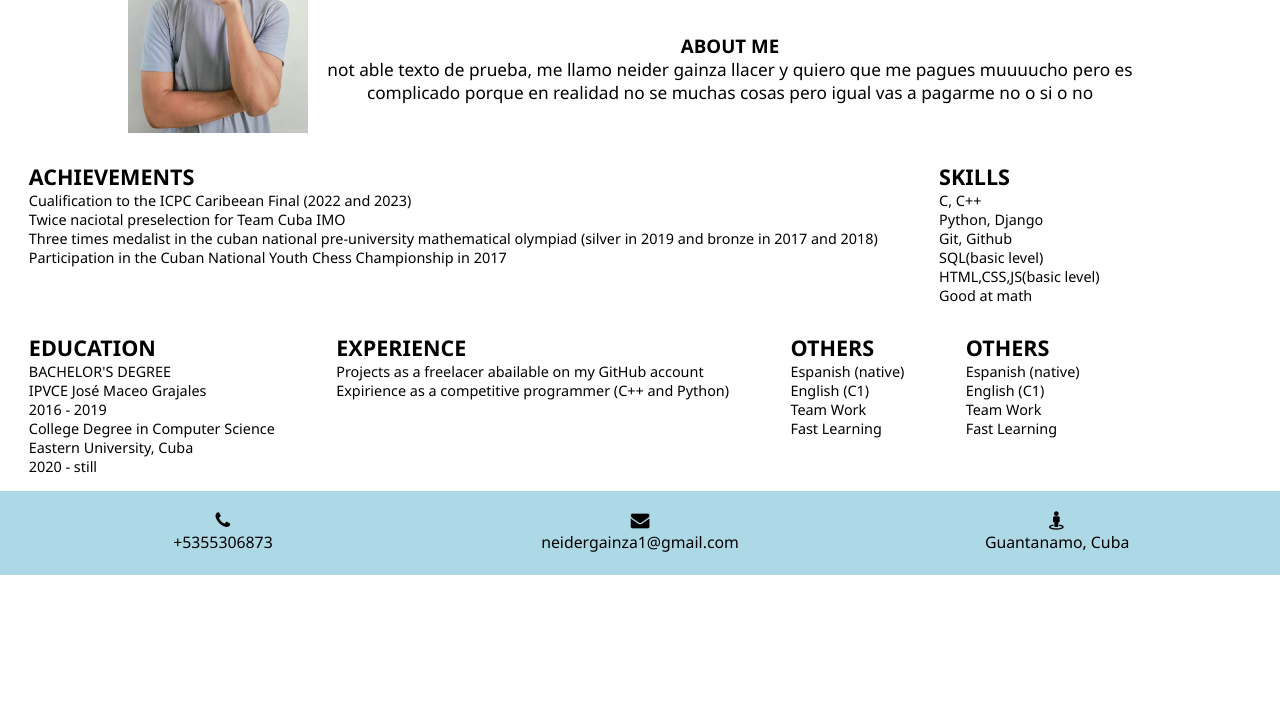
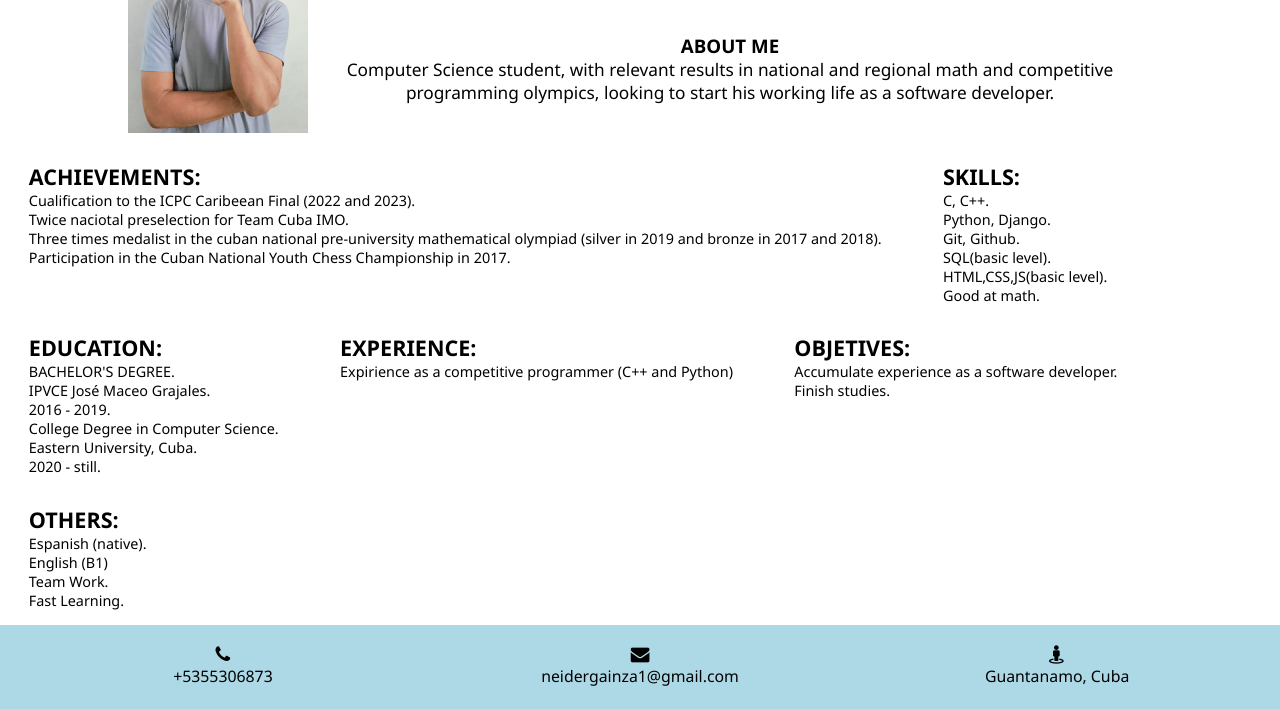
Before and after one commit to neiderGainza/cv, a plain HTML site: page index.html in a window 1280 px wide. Shown: the part 137-846 px from the top of the page. Before the commit the page ends 800 px from the top, so only its background shows below. Drawn offline with Linux system fonts and the light colour scheme.

Commit message:
Arreglos finales.

```diff
--- a/index.html
+++ b/index.html
@@ -12,10 +12,12 @@
 </head>
 <body>
     <div class="canva hide"></div>
-    <img  class="canva_img hide" src="sources/imgs/perfil.jpg" alt="">
+    <img  class="canva_img hide" src="sources/imgs/perfil.webp" alt="">
+
+
     <header class="header">
         <section class="header-img">
-            <img src="sources/imgs/perfil.jpg" alt="here picture"  >
+            <img src="sources/imgs/perfil.webp" alt="here picture"  >
         </section>
         <section class="header-name">
             <h1 id="name"></h1>
@@ -68,6 +70,10 @@
         </ul>
     </footer>
 
+
+
+
+
     <script src="js/fill.js"></script>
 </body>
 </html>
--- a/js/fill.js
+++ b/js/fill.js
@@ -1,56 +1,54 @@
 const fill = {
-    "name": "Neider Gainza Llacer",
-    "ocupation": {"es":"Desarrollador de Software", "en":"Jr Sofware Developend"},
+    "name": "Neider Gainza Llacer.",
+    "ocupation": {"es":"Desarrollador de Software.", "en":"Jr Sofware Developer."},
     "about_me": {"es":"SOBRE MI", "en":"ABOUT ME"},
-    "description": {"es":" no aplica ", "en":" not able texto de prueba, me llamo neider gainza llacer y quiero que me pagues muuuucho pero es complicado porque en realidad no se muchas cosas pero igual vas a pagarme no o si o no "},
+    "description": {"es":" Estudiante de Ciencias de la Computación, con resultdos relevantes en olimpiadas nacionales y regionales de matemáticas y programación competitiva, en busca de comenzar su vida laboral como desarrollador de software.", "en":"Computer Science student, with relevant results in national and regional math and competitive programming olympics, looking to start his working life as a software developer."},
     // "contacts": {"es":"CONTACTOS", "en":"CONTACTS"},
     "phone_number": "+5355306873",
     "email": "neidergainza1@gmail.com",
     "location": {"es":"Guantánamo, Cuba", "en":"Guantanamo, Cuba"},
     "education":[
-        {"es":"EDUCACIÓN", "en":"EDUCATION"},
-        {"en":"BACHELOR'S DEGREE", "es":"BACHILLERATO"},
-        "IPVCE José Maceo Grajales",
-        "2016 - 2019",
-        {"en":"College Degree in Computer Science", "es":"Licenciatura en Ciencias de la Computación"},
-        {"es":"Universidad de Oriente, Cuba", "en":"Eastern University, Cuba"},
-        {"es":"2020 - aún", "en":"2020 - still"},
+        {"es":"EDUCACIÓN:", "en":"EDUCATION:"},
+        {"en":"BACHELOR'S DEGREE.", "es":"BACHILLERATO."},
+        "IPVCE José Maceo Grajales.",
+        "2016 - 2019.",
+        {"en":"College Degree in Computer Science.", "es":"Licenciatura en Ciencias de la Computación."},
+        {"es":"Universidad de Oriente, Cuba.", "en":"Eastern University, Cuba."},
+        {"es":"2020 - aún.", "en":"2020 - still."},
     ],
     "skills":[
-        {"es":"HABILIDADES", "en":"SKILLS"},
-        "C, C++",
-        "Python, Django",
-        "Git, Github",
-        {"es":"SQL(nivel básico)", "en":"SQL(basic level)"},
-        {"es":"HTML,CSS,JS(nivel básico)", "en":"HTML,CSS,JS(basic level)"},
-        {"en":"Good at math", "es":"Bueno en matemáticas"},
+        {"es":"HABILIDADES:", "en":"SKILLS:"},
+        "C, C++.",
+        "Python, Django.",
+        "Git, Github.",
+        {"es":"SQL(nivel básico).", "en":"SQL(basic level)."},
+        {"es":"HTML,CSS,JS(nivel básico).", "en":"HTML,CSS,JS(basic level)."},
+        {"en":"Good at math.", "es":"Bueno en matemáticas."},
     ],
     "achievements": [
-        {"en":"ACHIEVEMENTS", "es":"LOGROS"},
-        {"es":"Clasificación a la Final Caribeña de ICPC (2022 y 2023)", "en":"Cualification to the ICPC Caribeean Final (2022 and 2023)"},
-        {"es":"Dos veces preselección nacional para equipo Cuba IMO", "en":"Twice naciotal preselection for Team Cuba IMO"},
-        {"es":"Tres veces medallista en la olimpiada nacional preuniversitaria de matemática cubana( plata en 2019 y bronce en los años 2017 y 2018)", "en":"Three times medalist in the cuban national pre-university mathematical olympiad (silver in 2019 and bronze in 2017 and 2018)"},
-        {"es": "Participación en el campeonato nacional juenil de ajedrez cubano en el año 2017", "en":"Participation in the Cuban National Youth Chess Championship in 2017"},
+        {"en":"ACHIEVEMENTS:", "es":"LOGROS:"},
+        {"es":"Clasificación a la Final Caribeña de ICPC (2022 y 2023).", "en":"Cualification to the ICPC Caribeean Final (2022 and 2023)."},
+        {"es":"Dos veces preselección nacional para equipo Cuba IMO.", "en":"Twice naciotal preselection for Team Cuba IMO."},
+        {"es":"Tres veces medallista en la olimpiada nacional preuniversitaria de matemática cubana( plata en 2019 y bronce en los años 2017 y 2018).", "en":"Three times medalist in the cuban national pre-university mathematical olympiad (silver in 2019 and bronze in 2017 and 2018)."},
+        {"es": "Participación en el campeonato nacional juenil de ajedrez cubano en el año 2017.", "en":"Participation in the Cuban National Youth Chess Championship in 2017."},
 
     ],
     "experience":[
-        {"es":"EXPERIENCIA", "en": "EXPERIENCE"},
-        {"es":"Proyectos como trabajador independiente disponibles en mi cuenta de GitHub", "en":"Projects as a freelacer abailable on my GitHub account"},
+        {"es":"EXPERIENCIA:", "en": "EXPERIENCE:"},
+        // {"es":"Proyectos como trabajador independiente disponibles en mi cuenta de GitHub", "en":"Projects as a freelacer abailable on my GitHub account"},
         {"es":"Experiencia como programador competitivo (C++ y Python)", "en":"Expirience as a competitive programmer (C++ and Python)"},
     ],
     "others":[
-        {"es":"OTRAS", "en":"OTHERS"},
-        {"es":"Español (nativo)", "en":"Espanish (native)"},
-        {"es":"Inglés (C1)", "en":"English (C1)"},
-        {"es":"Trabajo en equipo", "en": "Team Work"},
-        {"es":"Rápido aprendizaje", "en":"Fast Learning"},
+        {"es":"OTRAS:", "en":"OTHERS:"},
+        {"es":"Español (nativo).", "en":"Espanish (native)."},
+        {"es":"Inglés (B1)", "en":"English (B1)"},
+        {"es":"Trabajo en equipo.", "en": "Team Work."},
+        {"es":"Rápido aprendizaje.", "en":"Fast Learning."},
     ],
     "objetives":[
-        {"es":"OTRAS", "en":"OTHERS"},
-        {"es":"Español (nativo)", "en":"Espanish (native)"},
-        {"es":"Inglés (C1)", "en":"English (C1)"},
-        {"es":"Trabajo en equipo", "en": "Team Work"},
-        {"es":"Rápido aprendizaje", "en":"Fast Learning"},
+        {"es":"OBJETIVOS:", "en":"OBJETIVES:"},
+        {"es":"Acumular experiencia como desarrollador de software.", "en":"Accumulate experience as a software developer."},
+        {"es":"Concluir estudios.", "en":"Finish studies."},
     ],
 };
 
@@ -134,3 +132,5 @@ const accion = ()=>{
 imagen.addEventListener("click",accion)
 imagen_perfil.addEventListener("click", accion)
 canvas.addEventListener("click", accion)
+
+console.log("asdasd")
--- a/style/style.css
+++ b/style/style.css
@@ -156,6 +156,7 @@ body{
 
 /***************************** END FOOTER *******************************/
 .canva{
+    display: block;
 
     width: 100vw;
     height: 100vh;
@@ -169,6 +170,8 @@ body{
 }
 
 .canva_img{
+    display: block;
+
     width: 250px;
     height: 350px;
 
@@ -176,6 +179,7 @@ body{
     transform: translateX( calc(50vw - 125px) ) translateY( calc(50vh - 175px) );
 
     z-index: 101;
+
 }
 
 .hide{
```
Also changed, not shown: sources/imgs/perfil.jpg (deleted), sources/imgs/perfil.webp (added).
